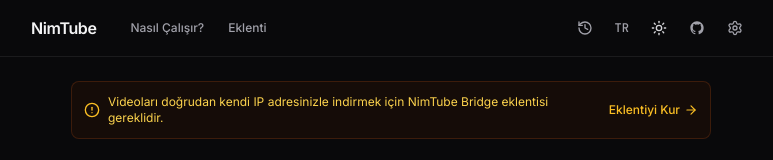
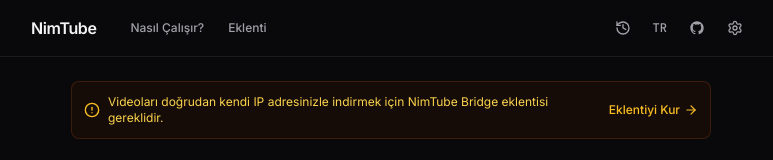
Before and after one commit to loademon/NimTube, a React (Vite) app: page / in a window 1280 px wide. Shown: the top 160 px of the page, without its empty margins (249-1022 px from the left). Built offline with nearby package versions, Linux system fonts and the light colour scheme.

Commit message:
refactor: remove light theme toggle, lock application to permanent dark mode

```diff
--- a/src/App.tsx
+++ b/src/App.tsx
@@ -83,17 +83,15 @@
     localStorage.setItem('nimtube_lang', l);
   };
 
-  // Apply theme
+  // Save settings & lock to dark mode
   useEffect(() => {
     localStorage.setItem('nimtube_settings', JSON.stringify(settings));
-    if (settings.theme === 'dark') {
-      document.documentElement.classList.add('dark');
-      document.documentElement.classList.remove('light');
-    } else {
-      document.documentElement.classList.add('light');
-      document.documentElement.classList.remove('dark');
-    }
   }, [settings]);
+
+  useEffect(() => {
+    document.documentElement.classList.add('dark');
+    document.documentElement.classList.remove('light');
+  }, []);
 
   // Handle URL search
   const handleSearch = async (url: string) => {
@@ -215,7 +213,7 @@
     downloadProgress.stage !== 'error';
 
   return (
-    <div className="min-h-screen flex flex-col bg-[#09090b] light:bg-[#fafafa] text-zinc-100 light:text-zinc-900 transition-colors">
+    <div className="min-h-screen flex flex-col bg-[#09090b] text-zinc-100">
       {/* Header */}
       <Header
         settings={settings}
--- a/src/components/Header.tsx
+++ b/src/components/Header.tsx
@@ -1,5 +1,5 @@
 import React from 'react';
-import { Settings, Moon, Sun, History } from 'lucide-react';
+import { Settings, History } from 'lucide-react';
 import { translations, Language } from '../core/i18n';
 import type { AppSettings } from '../core/types';
 
@@ -25,11 +25,6 @@
   activeView,
 }) => {
   const t = translations[lang].nav;
-
-  const toggleTheme = () => {
-    const nextTheme = settings.theme === 'dark' ? 'light' : 'dark';
-    onUpdateSettings({ theme: nextTheme });
-  };
 
   return (
     <header className="w-full border-b border-zinc-800/60 light:border-zinc-200 transition-colors">
@@ -89,19 +84,6 @@
             {lang.toUpperCase()}
           </button>
 
-          {/* Theme Toggle */}
-          <button
-            onClick={toggleTheme}
-            className="p-2 rounded-md text-zinc-400 hover:text-zinc-100 light:hover:text-zinc-900 hover:bg-zinc-800/50 light:hover:bg-zinc-100 transition-colors"
-            title={settings.theme === 'dark' ? t.lightTheme : t.darkTheme}
-          >
-            {settings.theme === 'dark' ? (
-              <Sun className="w-4 h-4 text-zinc-300" />
-            ) : (
-              <Moon className="w-4 h-4 text-zinc-600" />
-            )}
-          </button>
-
           {/* GitHub Repository */}
           <a
             href="https://github.com/loademon/NimTube"
```
